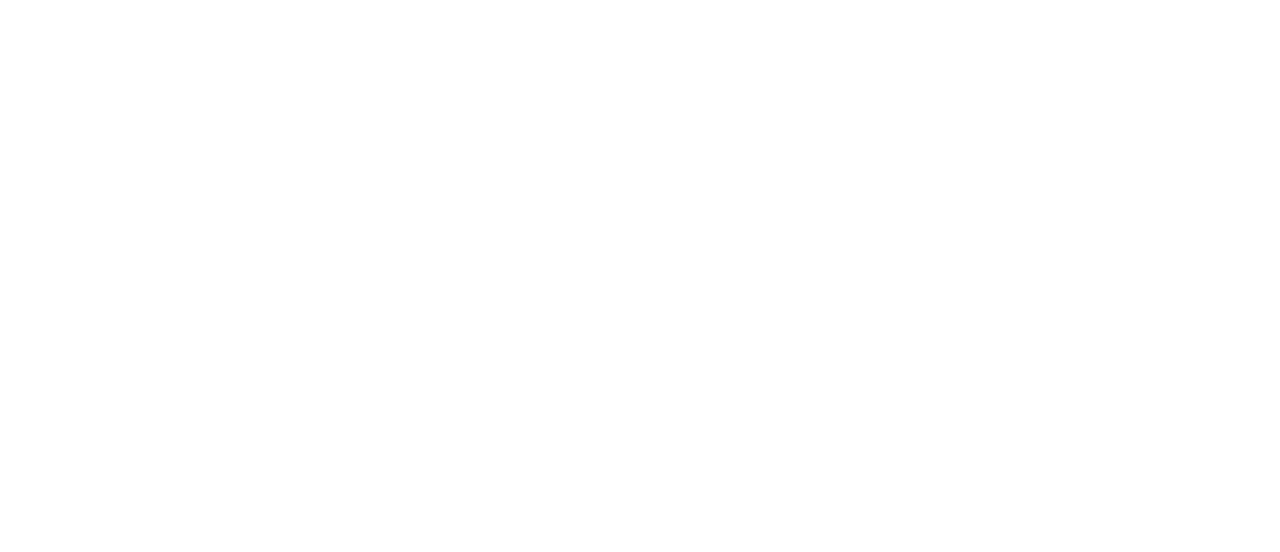
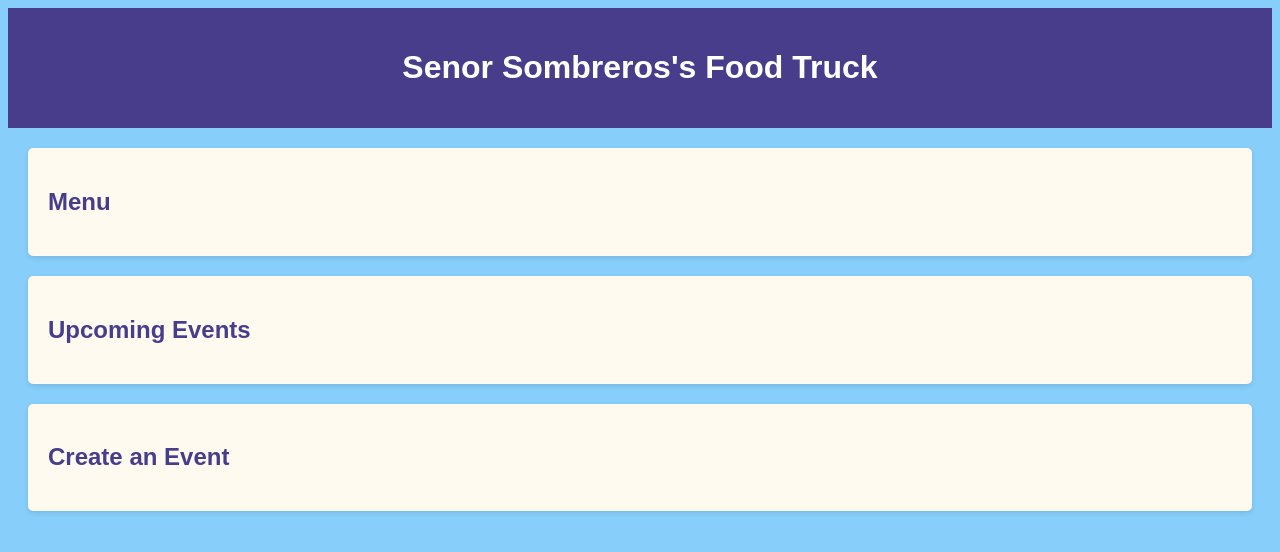
Before and after one commit to EthanSudaFVTC/food-truck, a website: page public/index.html in a window 1280 px wide. Drawn offline with Linux system fonts and the light colour scheme.

Commit message:
added basic html and css website structure

```diff
--- a/public/index.html
+++ b/public/index.html
@@ -1 +1,35 @@
 <!DOCTYPE html>
+<html lang="en">
+<head>
+    <meta charset="UTF-8">
+    <meta name="viewport" content="width=device-width, initial-scale=1.0">
+    <title>Document</title>
+    <link rel="stylesheet" href="/styles/site.css">
+    <script src="/scripts/site.js" defer></script>
+</head>
+<body>
+    <header>
+        <h1>Senor Sombreros's Food Truck</h1>
+    </header>
+    <main>
+        <section id="menu">
+            <h2>Menu</h2>
+            <!--display all menu items-->
+            <div id="menu-items"></div>
+            <h2 id="name"></h2>
+            <h3 id="description"></h3>
+            <h3 id="imageurl"></h3>
+        </section>
+        <section id="events">
+            <h2>Upcoming Events</h2>
+            <!--display all upcoming events-->
+            <div id="event-list"></div>
+        </section>
+        <section id="create-events">
+            <h2>Create an Event</h2>
+            <!--goes to admin page-->
+            <div id="admin-page"></div>
+        </section>
+    </main>
+</body>
+</html>
--- /dev/null
+++ b/public/styles/site.css
@@ -0,0 +1,25 @@
+
+body {
+    font-family: Arial, sans-serif;
+    background-color: lightskyblue;
+    color: darkslateblue;
+}
+
+header {
+    background-color: darkslateblue;
+    color: white;
+    padding: 20px;
+    text-align: center;
+}
+
+h2 {
+    color: darkslateblue;
+}
+
+#menu, #events, #create-events{
+    margin: 20px;
+    padding: 20px;
+    background-color: floralwhite;
+    border-radius: 5px;
+    box-shadow: 0 2px 5px rgba(0, 0, 0, 0.1);
+}
```
Also changed, not shown: public/scripts/site.js (added), 1 other file.
